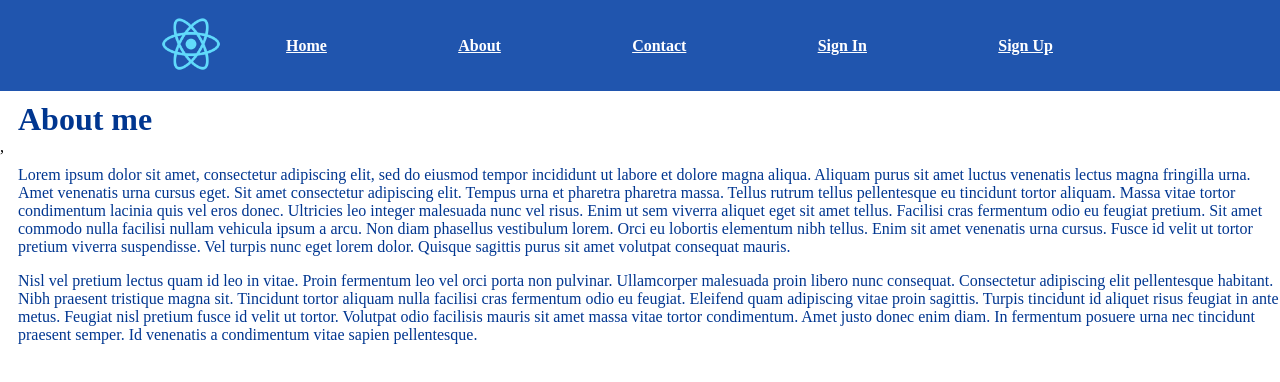
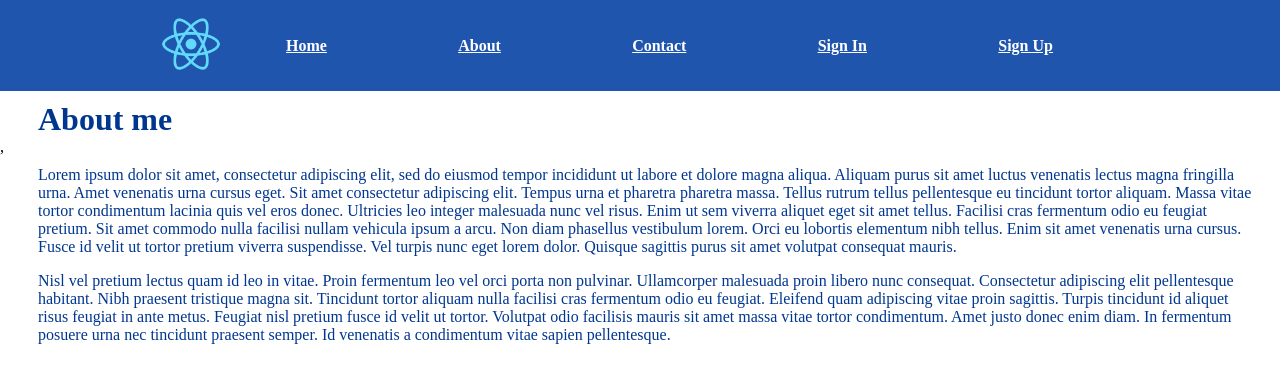
Before and after one commit to Josefine-Gm-Paaske/routing-in-react, a React (Create React App) app: page /about in a window 1280 px wide. Shown: the top 382 px of the page. Built offline with nearby package versions, Linux system fonts and the light colour scheme.

Commit message:
css properties added

```diff
--- a/src/pages/about.js
+++ b/src/pages/about.js
@@ -4,6 +4,8 @@ const styleText = {
   color: "#003690",
   marginTop: "10px",
   marginBottom: "0px",
+  marginLeft:"20px",
+  marginRight:"25px"
 };
 const About = () => {
   return (
```
